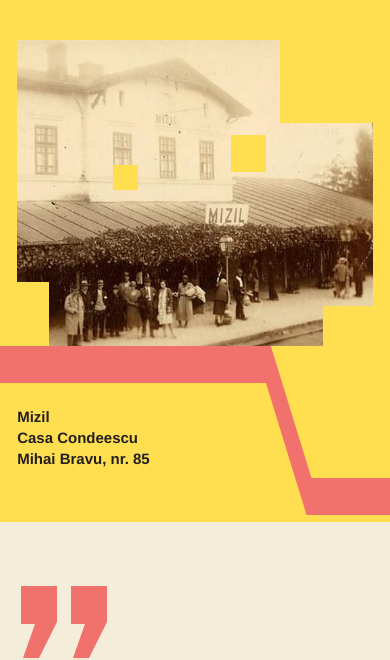
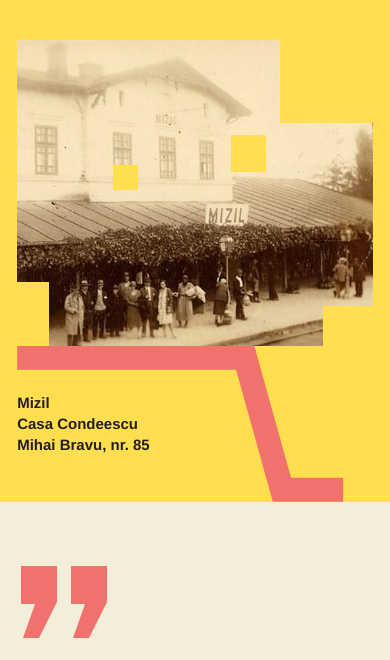
Before and after one commit to bogdantaut/muzeul-orasului-necunoscut, a plain HTML site: page index.html in a window 390 px wide. Shown: the part 411-1071 px from the top of the page. Drawn offline with Linux system fonts and the light colour scheme.

Commit message:
Hero: brand-book arm aligned to grid (2/3 top, 74.43° diagonal, 11/12 bottom)
Co-Authored-By: Claude Opus 5.5 <noreply@anthropic.com>
Claude-Session: https://claude.ai/code/session_01BAujE8LoFgdk9CzoThrBGc

```diff
--- a/index.html
+++ b/index.html
@@ -37,6 +37,10 @@ a{color:#231f20}a:hover{color:#67472b}
 .foot{display:grid;grid-template-columns:1.3fr 1fr 1.6fr 1fr;gap:40px}
 .nav{display:flex;flex-wrap:wrap;align-items:center;gap:8px 28px}
 .btn{display:inline-flex;align-items:center;gap:12px;min-height:48px;padding:0 24px;text-decoration:none;font-family:Raleway,"Helvetica Neue",Helvetica,Arial,sans-serif;font-weight:800;font-size:17px}
+/* Brațul MON: unghiul diagonalei din brand-book = 74,43° (run/drop = 0,27865); grosimea diagonalei = grosimea barelor (decalaj orizontal 0,7594 × t) */
+.brat{--t:32px;--d:150px;height:calc(var(--d) + var(--t))}
+.brat-shape{clip-path:polygon(0 0,66.667% 0,calc(66.667% + var(--d) * 0.27865) var(--d),91.667% var(--d),91.667% calc(var(--d) + var(--t)),calc(66.667% + var(--d) * 0.27865 - var(--t) * 0.7594) calc(var(--d) + var(--t)),calc(66.667% - var(--t) * 0.7594) var(--t),0 var(--t))}
+.brat-addr{top:var(--t);height:calc(var(--d) - var(--t));right:calc(33.333% + 24px)}
 .burger,.nav-mobile{display:none}
 html{scroll-behavior:smooth}
 .nav-mobile[hidden]{display:none!important}
@@ -58,10 +62,9 @@ html{scroll-behavior:smooth}
 .c3,.c2{grid-column:span 1}
 .foot{grid-template-columns:1fr}
 .sticker{display:none}
-.brat{height:176px !important}
+.brat{--t:24px;--d:132px}
 .addr-sep{display:none}
 .addr-part{display:block}
-.hero-addr{max-width:62%}
 }
 @media (prefers-reduced-motion:reduce){.room{transition:none}.room:hover{transform:none}}
 </style>
@@ -110,10 +113,12 @@ html{scroll-behavior:smooth}
 
 </figure>
 </div>
-<div class="brat" style="position: relative; height: clamp(120px,14vw,200px)">
-<svg viewBox="0 0 1440 200" preserveAspectRatio="none" aria-hidden="true" style="position: absolute; inset: 0; width: 100%; height: 100%; display: block"><polygon points="0,0 1000,0 1150,150 1440,150 1440,192 1132,192 982,42 0,42" fill="#f1716c"></polygon></svg>
-<div class="wrap" style="position: absolute; left: 0; right: 0; top: 34%">
+<div class="wrap">
+<div class="brat" style="position: relative">
+<div class="brat-shape" aria-hidden="true" style="position: absolute; inset: 0; background: #f1716c"></div>
+<div class="brat-addr" style="position: absolute; left: 0; display: flex; align-items: center">
 <p class="hero-addr" style="margin: 0; font-size: clamp(15px,1.3vw,19px); line-height: 1.4; font-weight: 700"><span class="addr-part">Mizil</span><span class="addr-sep"> | </span><span class="addr-part">Casa Condeescu</span><span class="addr-sep"> | </span><span class="addr-part">Mihai Bravu, nr. 85</span></p>
+</div>
 </div>
 </div>
 </section>
```
